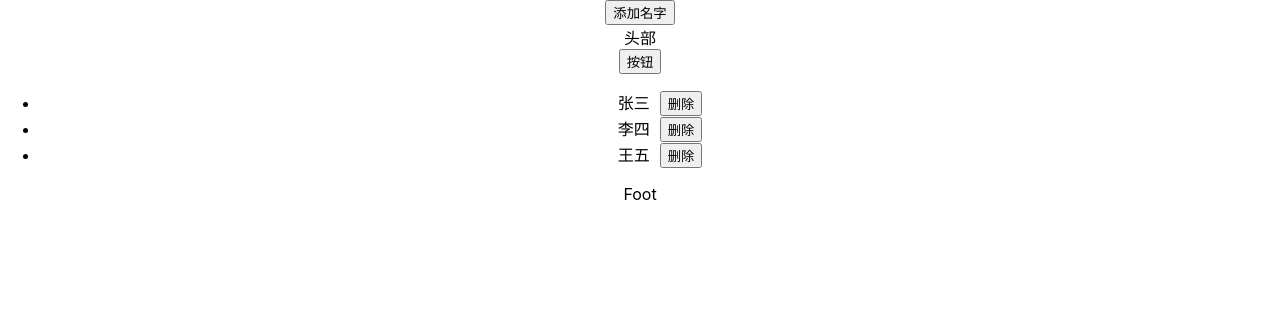
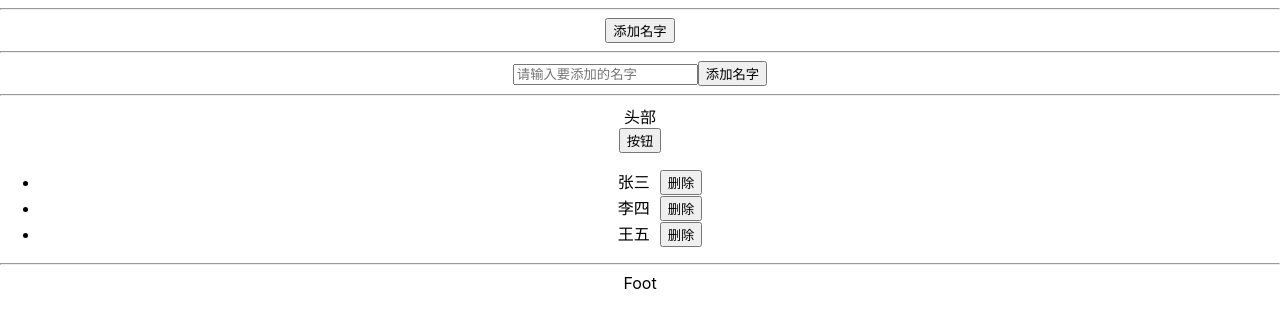
Before and after one commit to Deathlotuspenta/MyStudyReactByChatGPT, a React (Create React App) app: page / in a window 1280 px wide. Shown: the top 328 px of the page. Built offline with nearby package versions, Linux system fonts and the light colour scheme.

Commit message:
列表的新增

```diff
--- a/src/App.tsx
+++ b/src/App.tsx
@@ -8,6 +8,7 @@ import { useState } from 'react';
 function App() {
   const [showList, setShowList] = useState(true);
   const [nameList, setNameList] = useState([{ id: 1, name: '张三' }, { id: 2, name: '李四' }, { id: 3, name: '王五' }]);
+  const [userInputName, setUserInputName] = useState('');
   const [lastRemovedName, setLastRemovedName] = useState<string | null>(null);
 
   function changeIsHidden() {
@@ -36,18 +37,36 @@ function App() {
   }
 
 
-
   return (
     <div className="App">
 
       {lastRemovedName && <div className='removedName'>上次删除的名字是: {lastRemovedName}</div>}
+      <hr />
 
       <div className='addNameButton'>
         <button onClick={() => addName(nameList.length + 1, '赵六')}>添加名字</button>
       </div>
+      <hr />
 
+      {/* value 是清空输入框的关键！！如果没有绑定着无法清空输入框 */}
+      <input type="text" placeholder='请输入要添加的名字' value={userInputName} onChange={(e) => setUserInputName(e.target.value)} />
+      <button onClick={() => {
+        if (userInputName.trim() === '') {
+          alert('名字不能为空');
+          return;
+        }
+        addName(nameList.length + 1, userInputName.trim());
+        // 用于清空输入框
+        setUserInputName('');
+      }}>
+        添加名字
+      </button>
+
+      <hr />
       <Header showList={showList} changeIsHidden={changeIsHidden} />
-      {showList && <List nameList={nameList} removeName={removeName} />}
+      {showList && (nameList.length > 0 ? <List nameList={nameList} removeName={removeName} /> : <div>暂无数据</div>)}
+
+      <hr />
       <Foot />
     </div>
   );
```
